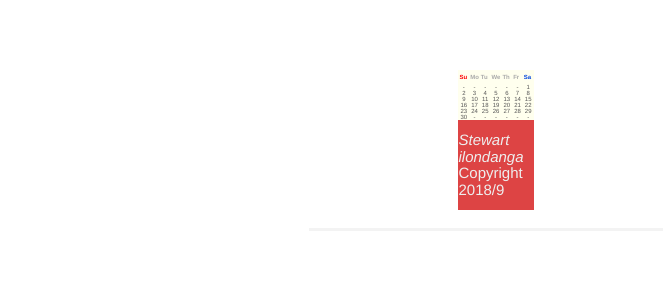
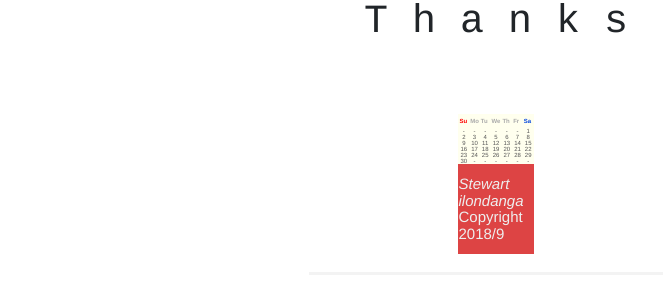
Before and after one commit to stewilondanga/thanks, a plain HTML site: page index.html in a window 1280 px wide. Shown: the full height of the page, 144-807 px from the left. Drawn offline with nearby package versions, Linux system fonts and the light colour scheme.

Commit message:
add index.html

```diff
--- a/index.html
+++ b/index.html
@@ -21,6 +21,15 @@
         </a>
     </div>
 
+    <h1>
+       <span>T</span>
+       <span>h</span>
+       <span>a</span>
+       <span>n</span>
+       <span>k</span>
+       <span>s</span>
+    </h1>
+
   <section id="contact">
     <div class="overlay">
       <div class="containers">
```
